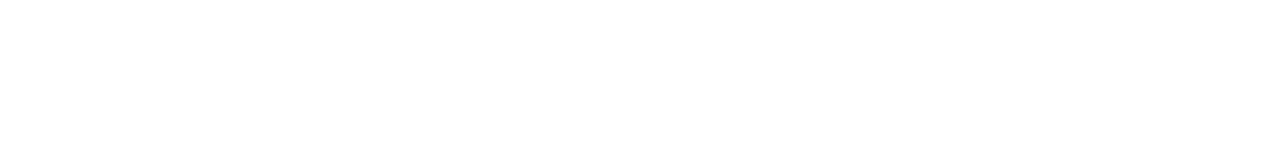
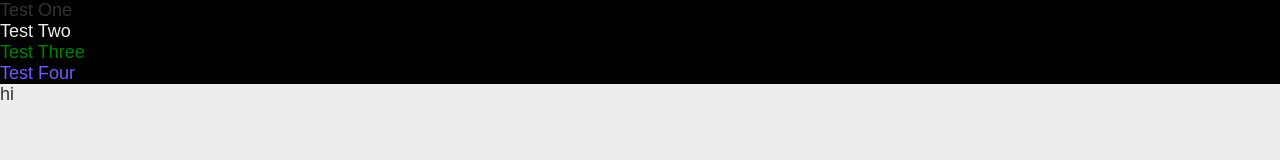
Before and after one commit to ankain-lesly/UI-templating-JavaScript, a plain HTML site: page index.html in a window 1280 px wide. Drawn offline with nearby package versions, Linux system fonts and the light colour scheme; files that its build step writes are made by us from their sources.

Commit message:
Project Setup Completed:

```diff
--- a/index.html
+++ b/index.html
@@ -4,9 +4,16 @@
     <meta charset="UTF-8" />
     <meta name="viewport" content="width=device-width, initial-scale=1.0" />
     <title>UI Templating | Dev lee</title>
-    <link rel="stylesheet" href="./static/css/root.css" />
-    <link rel="stylesheet" href="./static/css/style.css" />
+    <link rel="stylesheet" href="./static/css/root.min.css" />
+    <link rel="stylesheet" href="./static/css/style.min.css" />
     <link rel="icon" type="image/x-icon" href="favicon.ico" />
   </head>
-  <body></body>
+  <body>
+    <div class="test one">Test One</div>
+    <div class="test two">Test Two</div>
+    <div class="test three">Test Three</div>
+    <div class="test four">Test Four</div>
+
+    hi
+  </body>
 </html>
--- a/static/css/test.min.css
+++ /dev/null
@@ -1 +0,0 @@
-body{background-color:red}
--- a/static/scss/_variables.scss
+++ b/static/scss/_variables.scss
@@ -1,5 +1,8 @@
-$clr-neutral: var(--clr-neutral);
+$clr-white: var(--clr-white);
+$clr-dark: var(--clr-dark);
+$clr-secondary: var(--clr-secondary);
 $clr-primary: var(--clr-primary);
-$clr-secondary: var(--clr-secondary);
 
 $font-family-default: var(--font-family-default);
+
+$fs: var(--fs);
--- a/static/scss/root.scss
+++ b/static/scss/root.scss
@@ -7,14 +7,15 @@
 // }
 
 :root {
-  --clr-primary-hsl: 252, 100%, 67%;
-  --clr-secondary-hsl: 241, 72%, 46%;
+  --clr-white-hsl: 0, 0%, 20%;
+  --clr-dark-hsl: 0, 0%, 93%;
+  --clr-secondary-hsl: 252, 100%, 67%;
+  --clr-primary-hsl: 120, 100%, 25%;
 
-  --clr-neutral-hsl: 224, 30%, 27%;
-
-  --clr-neutral: hsl(var(--clr-neutral-hsl));
+  --clr-white: hsl(var(--clr-white-hsl));
+  --clr-dark: hsl(var(--clr-dark-hsl));
+  --clr-secondary: hsl(var(--clr-secondary-hsl));
   --clr-primary: hsl(var(--clr-primary-hsl));
-  --clr-secondary: hsl(var(--clr-secondary-hsl));
 
   --font-family-default: "HankenGrotesk", sans-serif;
 
--- a/static/scss/style.scss
+++ b/static/scss/style.scss
@@ -1,5 +1,25 @@
+@import "variables";
+
 body {
-  font-family: var(--font-family-default);
-  font-size: var(--fs);
-  color: var(--clr-neutral);
+  font-family: $font-family-default;
+  font-size: $fs;
+  color: $clr-white;
+  background-color: $clr-dark;
 }
+
+.test {
+  background-color: black;
+
+  &.one {
+    color: $clr-white;
+  }
+  &.two {
+    color: $clr-dark;
+  }
+  &.three {
+    color: $clr-primary;
+  }
+  &.four {
+    color: $clr-secondary;
+  }
+}
```
Also changed, not shown: static/css/root.min.css, static/css/style.min.css.
